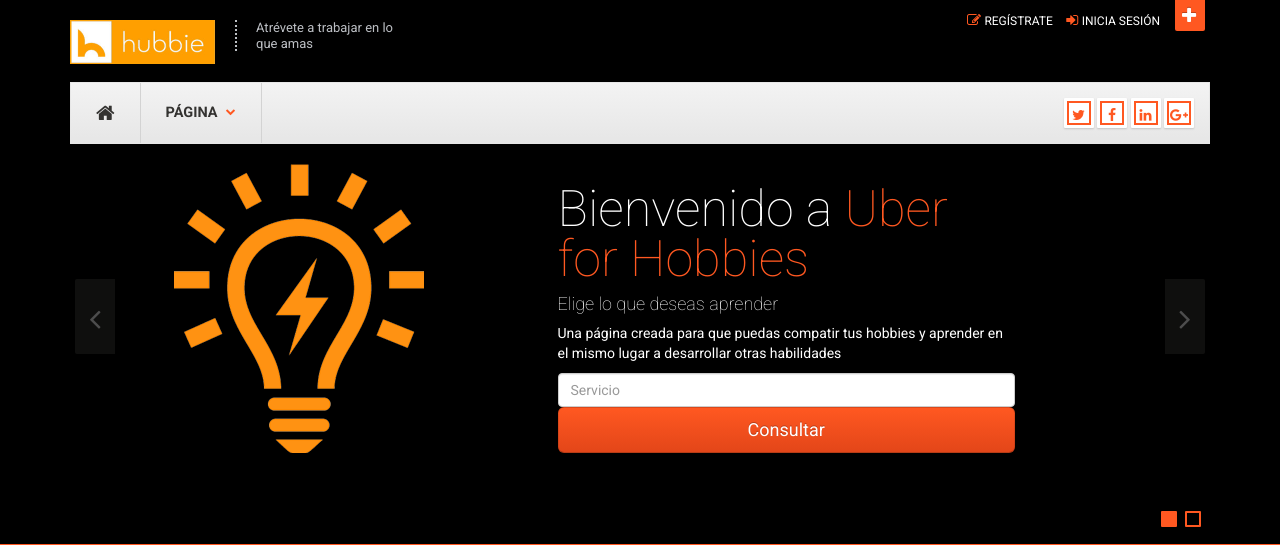
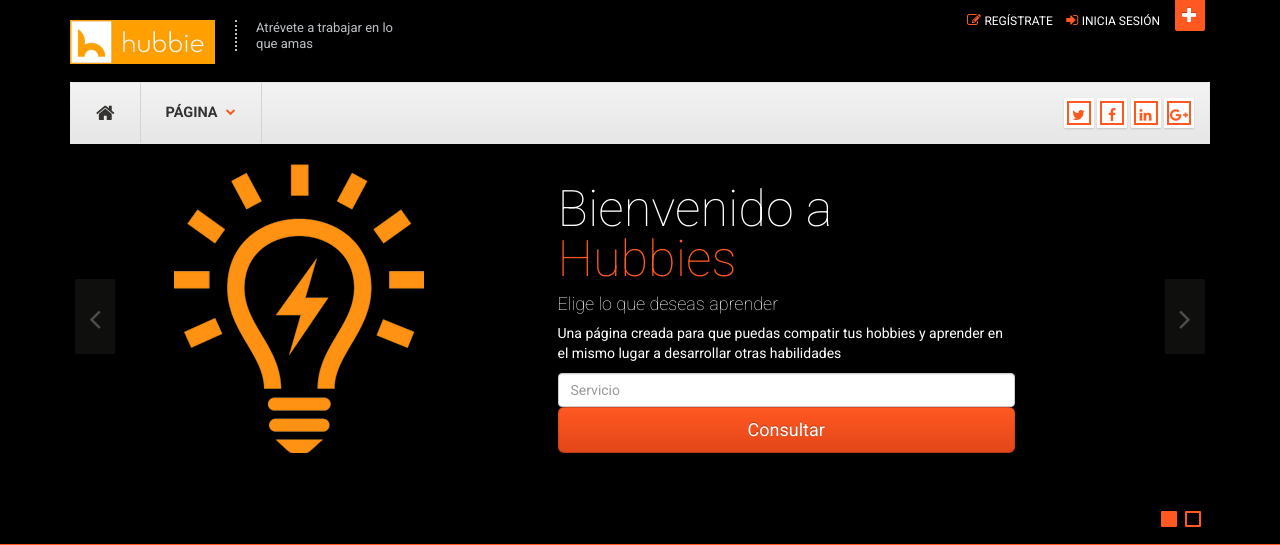
Before and after one commit to valeealcaraz/Hackathon, a Flask app: page / in a window 1280 px wide. Shown: the top 545 px of the page. Run offline with Flask 2, Linux system fonts and the light colour scheme; some libraries are stand-ins or nearby versions; grey boxes are pictures that could not be loaded.

Commit message:
por ahora funciona

```diff
--- a/templates/index.html
+++ b/templates/index.html
@@ -188,7 +188,7 @@
                 <div class="col-md-5 col-md-push-5 item-caption">
                   <div class="col-md-12">
                   <h2 class="h1 text-weight-light">
-                      Bienvenido a <span class="text-primary">Uber for Hobbies</span> <!--1er texto principal-->
+                      Bienvenido a <span class="text-primary">Hubbies</span> <!--1er texto principal-->
                     </h2>
                   <h4>
                      Elige lo que deseas aprender
@@ -490,7 +490,7 @@
             </h3>
           <blockquote>
             <p>Esta plataforma está dirigida a todas aquellas personas que deseen incrementar y/o diversificar sus ingresos, compartiendo sus hobbies con otros que deseen aprender </p>
-            <img src="logo_negro.jpg"alt="Uber for Hubbies">
+            <img src="logo_negro.jpg"alt="Hubbies">
             <small>
                 <strong>BootCamp Hobbies 2019</strong>
                 <br>
```
Also changed, not shown: base_datos3.db.
